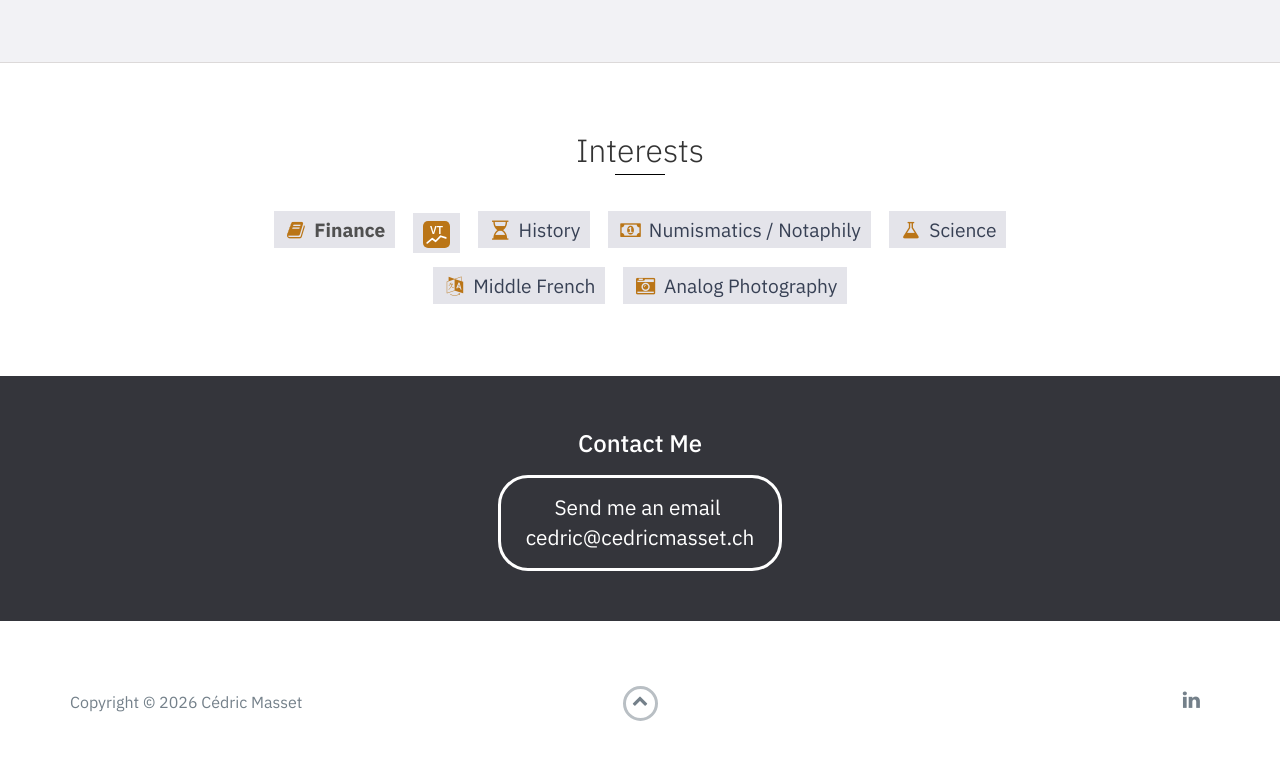
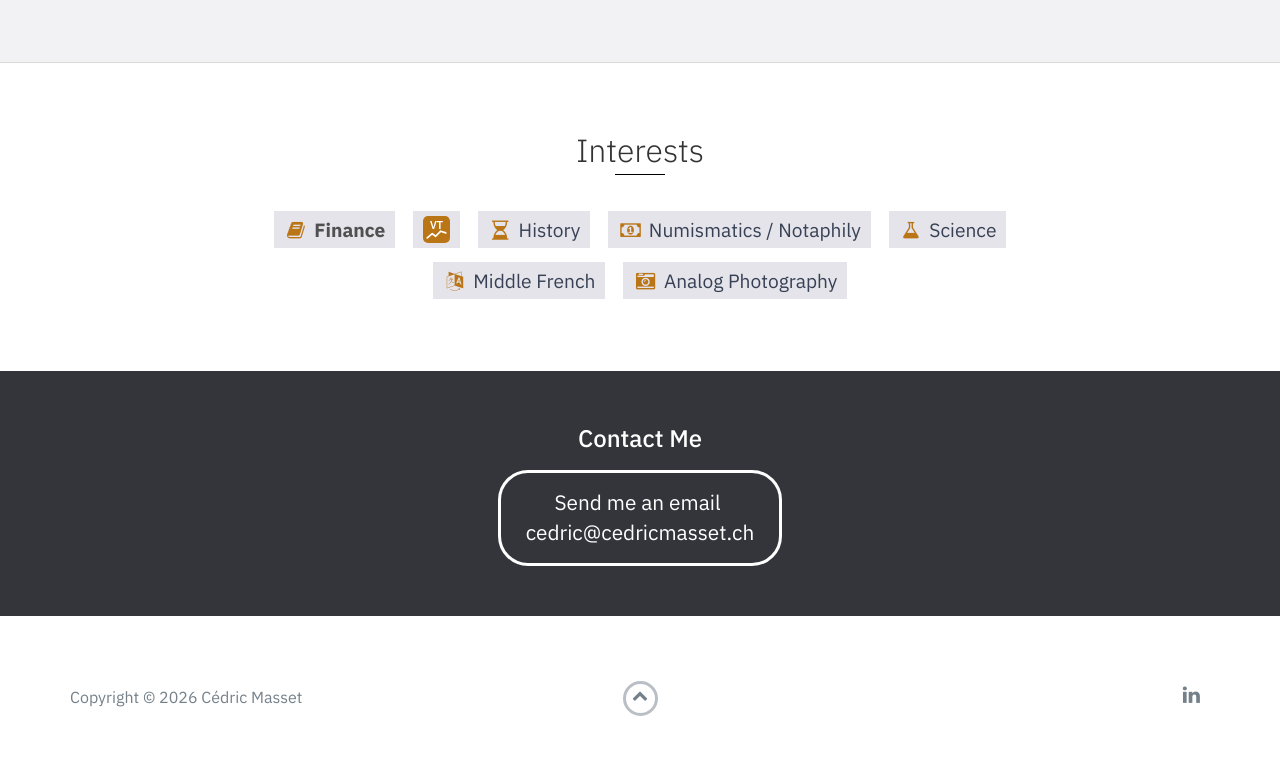
Before and after one commit to cedricmasset98/cedricmasset98.github.io, a plain HTML site: page index.html in a window 1280 px wide. Shown: the part 4041-4801 px from the top of the page. Drawn offline with nearby package versions, Linux system fonts and the light colour scheme; animation ran at ten frames a second.

Commit message:
Align VT chip with other Interests chips
Co-Authored-By: Claude Opus 5.5 <noreply@anthropic.com>
Claude-Session: https://claude.ai/code/session_018LmXD7aacKTXdDT9XpnVzY

```diff
--- a/css/styles.css
+++ b/css/styles.css
@@ -721,13 +721,17 @@ footer {
 	margin-right: 6px
 }
 
+#loisirs li {
+	vertical-align: middle;
+	line-height: 27px
+}
+
 #loisirs li.vt-item {
-	padding: 5px 10px;
-	vertical-align: middle
+	padding: 5px 10px
 }
 
 #loisirs li.vt-item img {
-	vertical-align: middle;
+	display: block;
 	transition: transform .15s ease
 }
 
```
